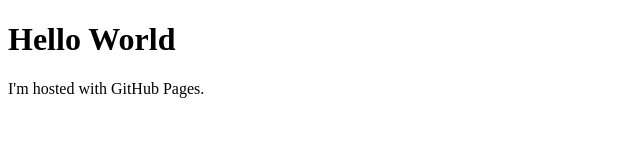
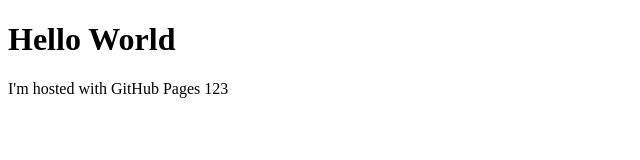
Before and after one commit to EvanWal/WWW, a plain HTML site: page index.html in a window 1280 px wide. Shown: the full height of the page, 0-640 px from the left. Drawn offline with Linux system fonts and the light colour scheme.

Commit message:
Update index.html

```diff
--- a/index.html
+++ b/index.html
@@ -5,6 +5,6 @@
 <html>
  <body>
   <h1>Hello World</h1>
-  <p>I'm hosted with GitHub Pages.</p>
+  <p>I'm hosted with GitHub Pages 123</p>
  </body>
 </html>
```
